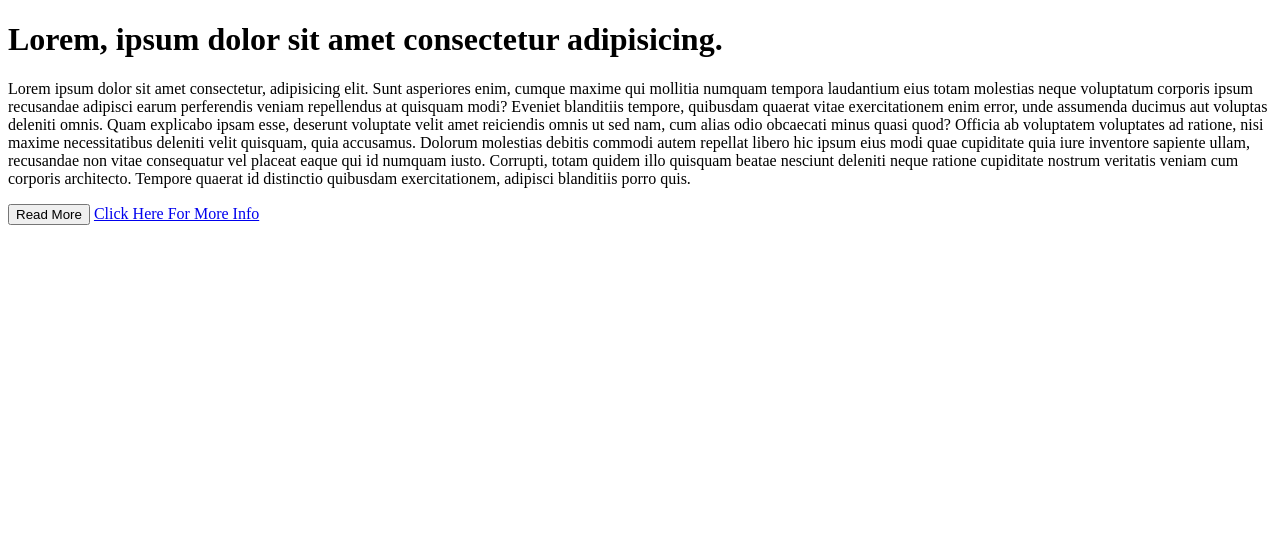
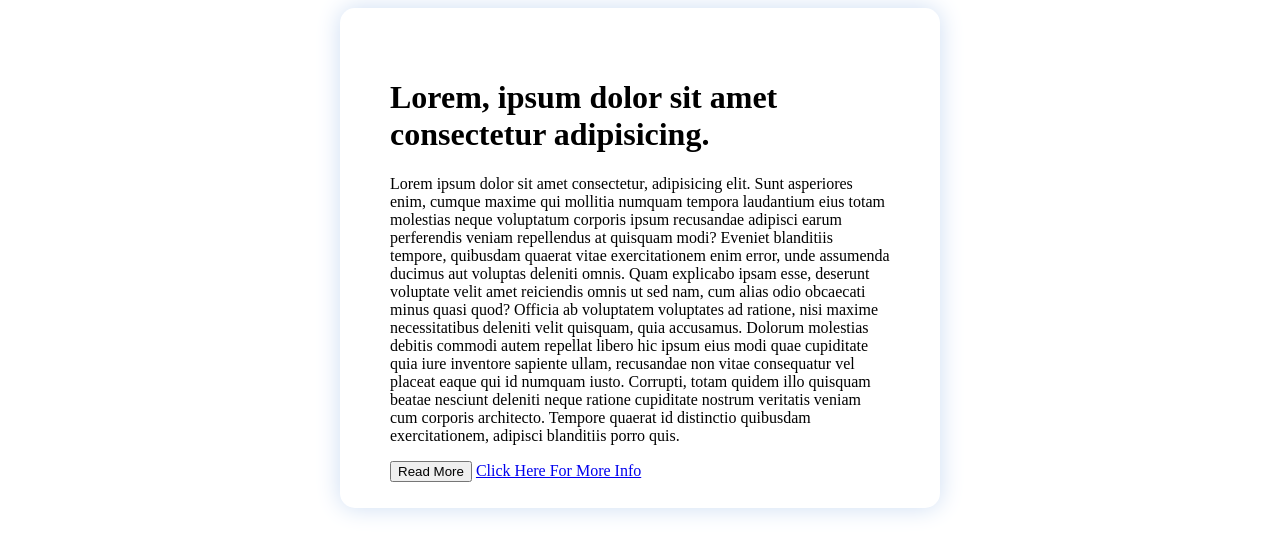
Before and after one commit to Md-FuadHasan/first-web, a plain HTML site: page index.html in a window 1280 px wide. Drawn offline with Linux system fonts and the light colour scheme.

Commit message:
update two

```diff
--- a/index.html
+++ b/index.html
@@ -5,10 +5,11 @@
         <meta charset="UTF-8">
         <meta name="viewport" content="width=device-width, initial-scale=1.0">
         <title>First Website</title>
+        <link rel="stylesheet" href="/styles.css"">
     </head>
 
     <body>
-        <div class="bllog">
+        <div class=" blog">
         <h1>Lorem, ipsum dolor sit amet consectetur adipisicing.</h1>
         <p>Lorem ipsum dolor sit amet consectetur, adipisicing elit. Sunt asperiores enim, cumque maxime qui
             mollitia numquam tempora laudantium eius totam molestias neque voluptatum corporis ipsum recusandae
--- /dev/null
+++ b/styles.css
@@ -0,0 +1,8 @@
+.blog {
+    width: 500px;
+    max-height: 400px;
+    margin: auto;
+    padding: 50px;
+    border-radius: 15px;
+    box-shadow: 0px 0px 25px rgb(205, 221, 243);
+}
```
Lines whose indentation alone changed are shown as unchanged.
